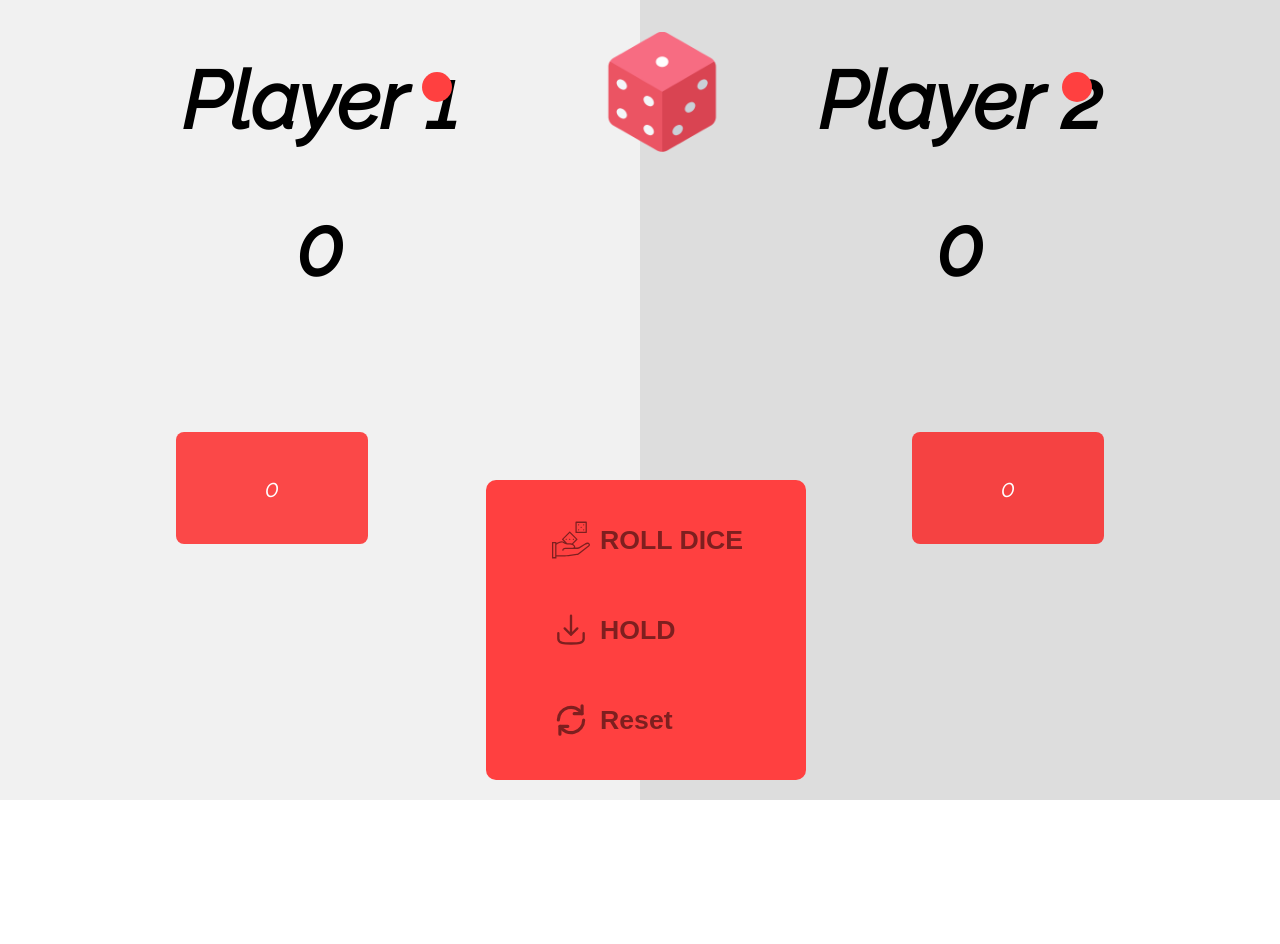
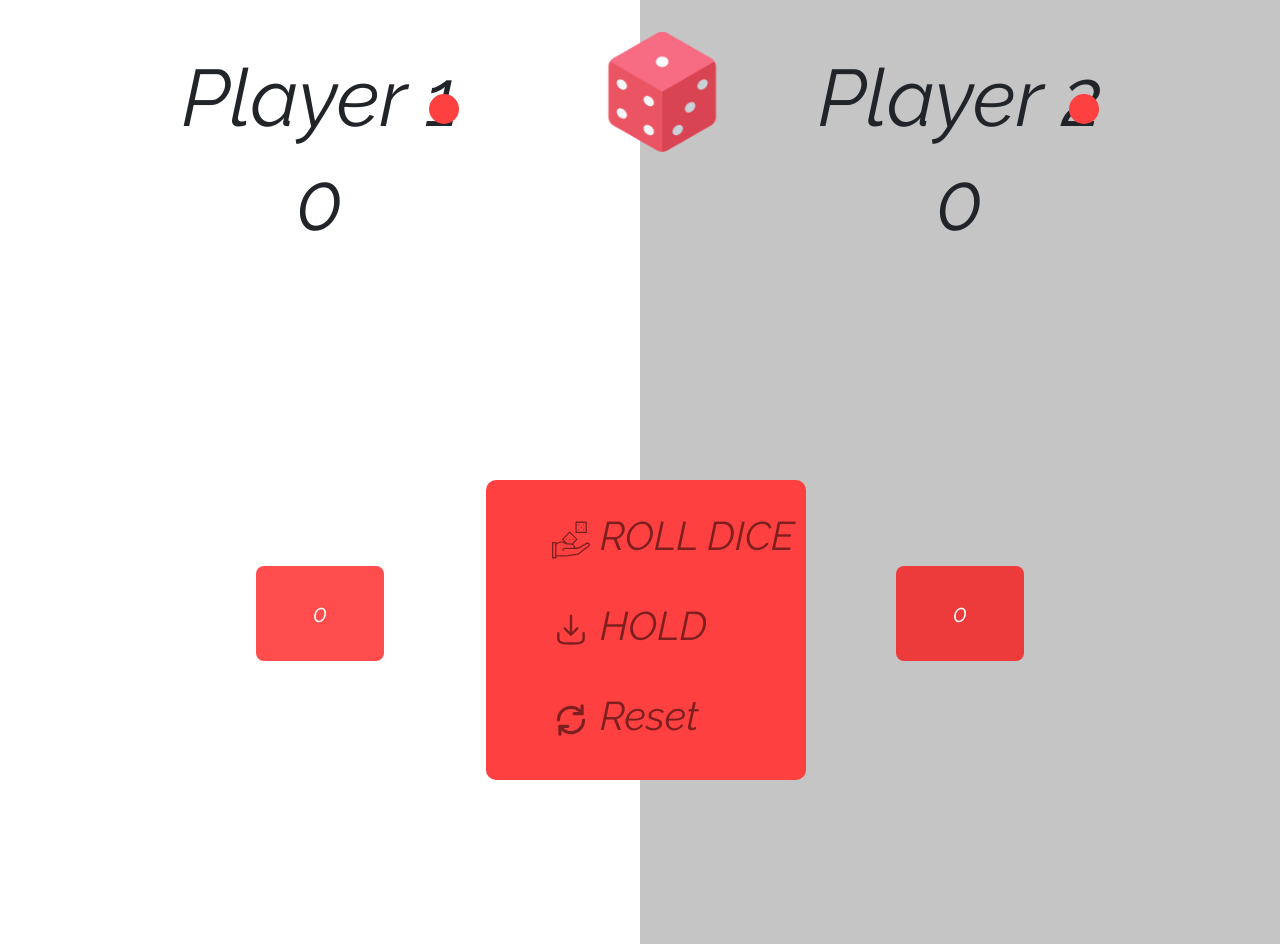
Before and after one commit to kentar2022/dice, a plain HTML site: page index.html in a window 1280 px wide. Before the commit the page ends 800 px from the top, so only its background shows below. Drawn offline with nearby package versions, Linux system fonts and the light colour scheme.

Commit message:
Final commit

```diff
--- a/index.html
+++ b/index.html
@@ -1,33 +1,50 @@
 <!DOCTYPE html>
 <html>
 <head>
-  <meta charset="UTF-8">
-  <title>Dice Game</title>
-  <link rel="stylesheet" type="text/css" href="style.css">
+	<title>Dice Game</title>
+	<meta charset="UTF-8">
   <link rel="icon" href="images/icon.png">
- <link rel="preconnect" href="https://fonts.googleapis.com">
- <link rel="preconnect" href="https://fonts.gstatic.com" crossorigin>
- <link href="https://fonts.googleapis.com/css2?family=Lato:ital,wght@0,700;1,100&family=Open+Sans:wght@500&family=Raleway:ital,wght@1,300;1,400&display=swap" rel="stylesheet">
+	<meta name="viewport" content="width=device-width, initial-scale=1.0">
+	<link rel="stylesheet" href="https://maxcdn.bootstrapcdn.com/bootstrap/4.5.0/css/bootstrap.min.css">
+	<link href="https://fonts.googleapis.com/css2?family=Lato:ital,wght@0,700;1,100&family=Open+Sans:wght@500&family=Raleway:ital,wght@1,300;1,400&display=swap" rel="stylesheet">
+	<link rel="stylesheet" type="text/css" href="style.css">
+
+
 </head>
 <body>
+	<div class="container-fluid">
+		<div class="row">
+			<div class="col-md-6 bg-white text-center left-block">
+				<h1 class="player">Player 1<div class="turn_one"></div></h1>
+         <h1 class="global_score1">0</h1>
+        <div class="round-score player-one">0</div>
 
-
-
-<div class="container">
-<img src="images/casino.png" class="dice_image">
-  <div class="left-block">
-    <h1 class="player">Player 1<div class="turn_one"></div></h1>
-    <h1 class="global_score1">0</h1>
-  	<div class="round-score player-one">0</div>
-  </div>
-
- <div>
+			</div>
+			<div class="col-md-6 bg-secondary text-center right-block">
+				<h1 class="player">Player 2<div class="turn_two "></div></h1>
+    <h1 class="global_score2">0</h1>
+    <div class="round-score player-two">0</div>
+			</div>
+		</div>
+		<img id="image" src="images/casino.png" alt="Image">
+	</div>
+   <div>
   <h1 class="player-win_one notification notification-message">Le joueur 1 a gagné</h1>
 </div>
 <div>
   <h1 class="player-win_two notification notification-message">Le joueur 2 a gagné</h1>
 </div>
-
+  <div class="button-container">
+        <div class="first-button button">
+          <button><img src="images/dice.svg" class="dice_svg" /><h1 class="roll_dice dice-button">ROLL DICE</h1></button>
+        </div>
+        <div class="second-button button">
+          <button><img src="images/download.svg" class="hold_svg"><h1 class="hold">HOLD</h1></button>
+        </div>
+        <div class="third-button button">
+          <button><img src="images/update.svg" class="update_svg"><h1 class="reset">Reset</h1></button>
+        </div>
+      </div>
 <div class=" one_point cube_hidden">
   <div class="point"></div>
 </div>
@@ -63,36 +80,8 @@
   <div class="point"></div>
 </div>
 
-
-
-
-
-  <div class="button-container">
-    <div class="first-button button"><button><img src="images/dice.svg" class="dice_svg" /><h1 class="roll_dice dice-button">
-ROLL DICE</h1></button></div>
-	  <div class="second-button button"><button><img src="images/download.svg" class="hold_svg"><h1 class="hold">HOLD</h1></button></div>
-    <div class="third-button button"><button ><img src="images/update.svg" class="update_svg"><h1 class="reset">Reset</h1></button></div>
-  </div>
-  <div class="right-block">
-    <h1 class="player">Player 2<div class="turn_two "></div></h1>
-    <h1 class="global_score2">0</h1>
-    <div class="round-score player-two">0</div>
-  </div>
-</div>
-
 <div class="notification alert"></div>
 
 <script src="main.js"></script>
 </body>
 </html>
-<!--Création d’un petit jeu sur navigateur web à l’aide du DOM.
-Règles :
-Le jeu comprend 2 joueurs sur un seul et même écran.
-Chaque joueur possède un score temporaire (ROUND) et un score global (GLOBAL).
-À chaque tour, le joueur a son ROUND initialisé à 0 et peut lancer un dé autant de fois qu'il le souhaite. Le
-résultat d’un lancer est ajouté au ROUND.
-Lors de son tour, le joueur peut décider à tout moment de:
-- Cliquer sur l’option “Hold”, qui permet d’envoyer les points du ROUND vers le GLOBAL. Ce sera alors le
-tour de l’autre joueur.
-- Lancer le dé. S’il obtient un 1, son score ROUND est perdu et c’est la fin de son tour.
-Le premier joueur qui atteint les 100 points sur global gagne le jeu.-->
--- a/main.js
+++ b/main.js
@@ -158,8 +158,6 @@ function removeDice() {
     cube_four.classList.remove('cube_settings');
     cube_five.classList.remove('cube_settings');
     cube_six.classList.remove('cube_settings');
-  }, 1000);
-
-
+  }, 2500);
 
 }
--- a/style.css
+++ b/style.css
@@ -1,12 +1,24 @@
+
+
 body{
-	margin: 0px;
   font-family: 'Lato', sans-serif;
   font-family: 'Open Sans', sans-serif;
   font-family: 'Raleway', sans-serif;
 }
-
-
-
+.button-container{
+  display: flex;
+  width: 25%;
+  height: 300px;
+  top: 50%;
+  left: 38%;
+  flex-wrap: wrap;
+  position: absolute;
+  flex-direction:column;
+  background: #FF4040;
+  justify-content: space-evenly;
+  align-content: space-around;
+  border-radius: 10px;
+}
 .dice-button{
   vertical-align: middle;
   white-space: nowrap;
@@ -24,6 +36,10 @@ body{
   position: absolute;
 }
 
+.bg-secondary {
+    background-color: #c5c5c5!important;
+}
+
 .reset{
   width: 10%;
 }
@@ -33,14 +49,14 @@ body{
 
 .player-two{
   bottom: 30%;
-  left: 70%;
-  width: 10%;
+  left: 40%;
+  width: 20%;
   height: 10%;
 }
 .player-one{
   bottom: 30%;
-  right: 70%;
-  width: 10%;
+  right: 40%;
+  width: 20%;
   height: 10%;
 }
 
@@ -51,7 +67,7 @@ body{
   padding: 16px 32px;
   border: none;
   border-radius: 8px;
-  margin: 16px;
+  margin-top: 300px;
 }
 
 .first-button button, .second-button button, .third-button button {
@@ -67,14 +83,9 @@ body{
 }
 
 
-
 .first-button{
   width:120px;
   vertical-align: middle;
-}
-.container {
-  display: flex;
-  height: 100vh;
 }
 
 .button-container{
@@ -90,6 +101,14 @@ body{
   justify-content: space-evenly;
   align-content: space-around;
   border-radius: 10px;
+}
+
+#image {
+  position: fixed;
+  width:120px;
+  height: 120px;
+  top: 4%;
+  left: 47%;
 }
 
 .notification {
@@ -124,6 +143,13 @@ body{
   display:none;
 }
 
+.game-border{
+  padding: 0px;
+}
+
+.player{
+   margin-top: 50px;
+}
 
 .button-container button{
   width:200px;
@@ -135,18 +161,14 @@ body{
 }
 
 .left-block h1,.right-block h1 {
-  display: flex;
   font-size:80px;
-  justify-content: space-around;
 }
 
-h1 {
-  display: flex;
-}
 
 .left-block,
 .right-block {
-  width: 50%;
+  width: 100%;
+  height: 944px;
 }
 
 .left-block {
@@ -177,8 +199,8 @@ h1 {
   width: 30px;
   height: 30px;
   border-radius:50%;
-  top: 9%;
-  left: 33%;
+  top: 10%;
+  left: 67%;
 }
 
 .turn_two{
@@ -187,15 +209,19 @@ h1 {
   width: 30px;
   height: 30px;
   border-radius:50%;
-  top: 9%;
-  left: 83%;
+  top: 10%;
+  left: 67%;
+}
+
+button:focus {
+  outline: none;
 }
 
 
 .cube_settings {
   position: absolute;
-  width: 95px;
-  height: 95px;
+  width: 120px;
+  height: 120px;
   background-color: #FF4040;
   border-radius:10px;
   display: flex;
@@ -208,13 +234,13 @@ h1 {
 
 .point {
   border-radius: 50%;
-  width: 20px;
-  height: 20px;
+  width: 22px;
+  height: 22px;
   background-color: white;
 }
 
 .one_point .point:nth-of-type(1){
-  margin: 0px 0px 0px 35px;
+  margin: 0px 0px 0px 40px;
 }
 
 .two_point .point:nth-of-type(1) {
@@ -223,7 +249,7 @@ h1 {
 
 .two_point .point:nth-of-type(2) {
   align-self: flex-end;
-  margin: 0px 5px 0px 10px;
+  margin: 0px 0px 0px 10px;
 }
 
 .three_point .point:nth-of-type(1) {
@@ -273,13 +299,13 @@ h1 {
 }
 
 .five_point .point:nth-of-type(5){
-  margin: 0px 0px 0px 35px;
+  margin: 0px 0px 0px 38px;
   position: absolute;
 }
 
 
 .six_point .point:nth-of-type(1){
-  margin: 70px 0px 0px 70px;
+  margin: 70px 0px 0px 75px;
   position: absolute;
 }
 
@@ -294,10 +320,10 @@ h1 {
 }
 
 .six_point .point:nth-of-type(5){
-  margin: 0px 0px 70px 70px;
+  margin: 0px 0px 70px 75px;
   position: absolute;
 }
 .six_point .point:nth-of-type(6){
-  margin: 0px 0px 0px 70px;
+  margin: 0px 0px 0px 75px;
   position: absolute;
 }
```
Also changed, not shown: 1 other file.
